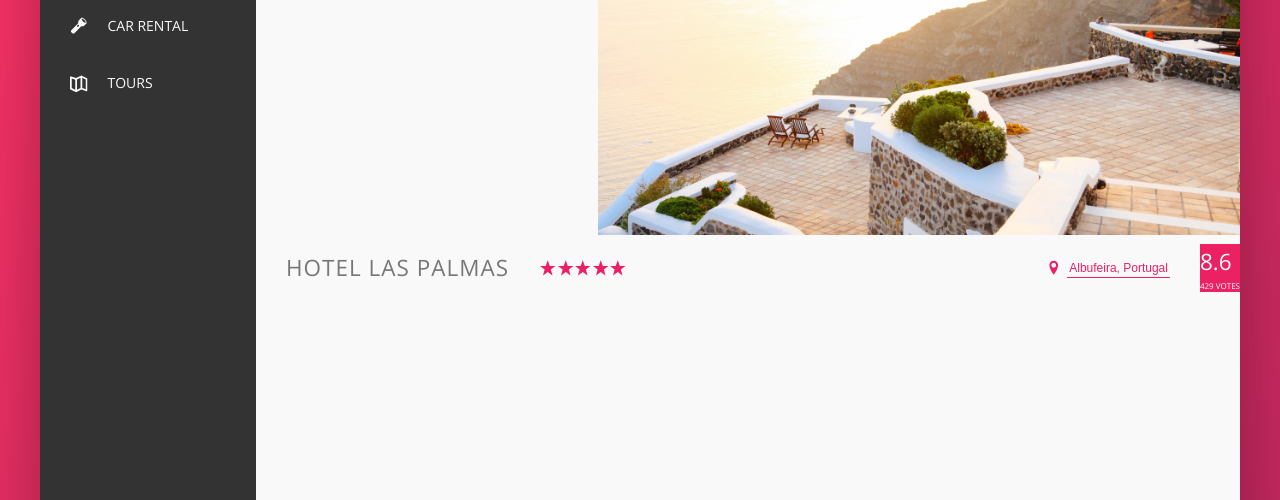
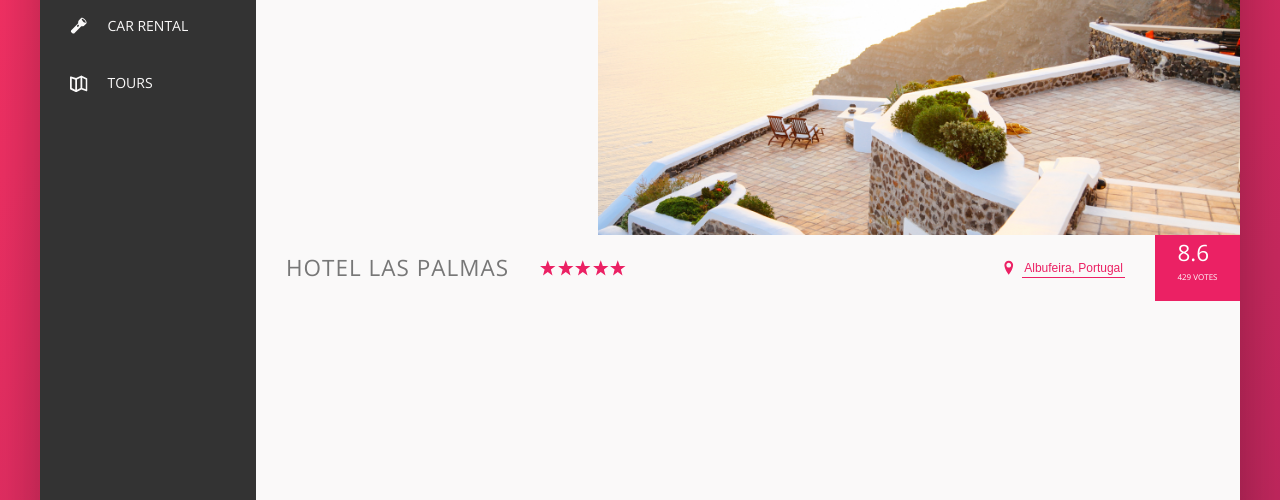
Before and after one commit to PatrickBoyn/Trillo, a website: page index.html in a window 1280 px wide. Shown: the part 300-800 px from the top of the page. Drawn offline with nearby package versions, Linux system fonts and the light colour scheme.

Commit message:
Set the padding and align-self for the rating element.

```diff
--- a/sass/_components.sass
+++ b/sass/_components.sass
@@ -197,6 +197,8 @@
         background-color:  var(--primary-color)
         color: #fff
         margin-left: 3rem
+        padding: 0 2.25rem
+        align-self: stretch
 
     &__rating-average
         font-size: 2.25rem
```
Also changed, not shown: css/style.css.
